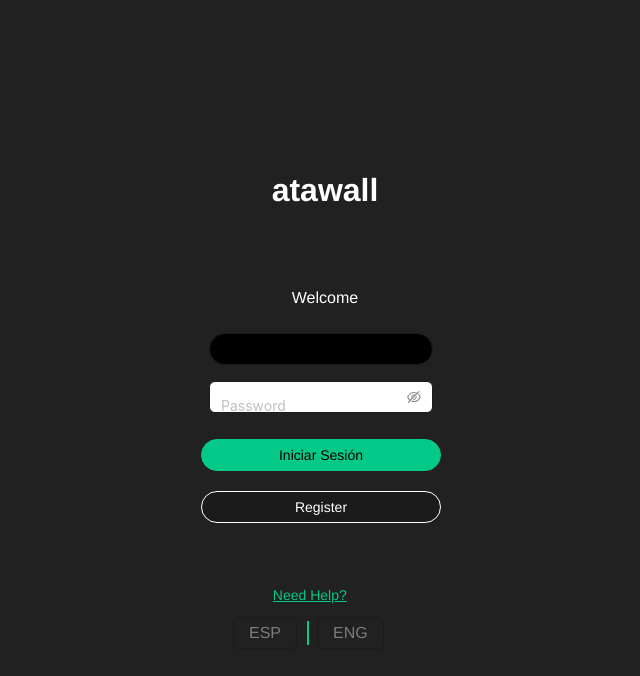
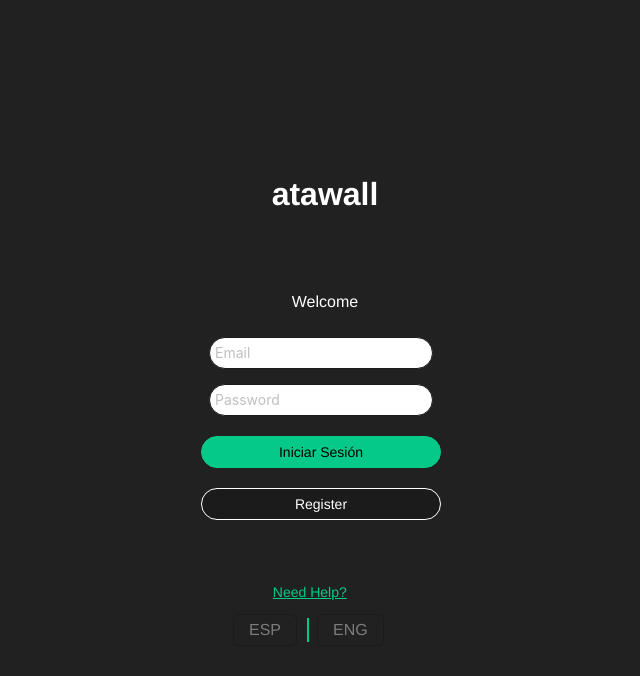
Before and after one commit to juanf1328/atawallFront, a React (Create React App) app: page / in a window 1280 px wide. Both pictures are taken after a click on the button "Login". Shown: the top 676 px of the page, without its empty margins (315-955 px from the left). Built offline with nearby package versions, Linux system fonts and the light colour scheme.

Commit message:
fix txt password

```diff
--- a/src/components/Login.css
+++ b/src/components/Login.css
@@ -45,7 +45,7 @@ input {
 }
 
 input::placeholder {
-  color: #212121;
+  color: #fff;
 }
 
 .button-container {
@@ -90,3 +90,9 @@ button {
 .language-divider {
   height: 1.5rem;
 }
+
+.ant-input {
+  box-sizing: border-box;
+  height: 2rem;
+  margin-bottom: 10px !important;
+}
--- a/src/components/Login.js
+++ b/src/components/Login.js
@@ -80,6 +80,8 @@ const Login = () => {
                   height: '2rem',
                   marginTop: '1rem',
                   borderColor: '#1b1b1b',
+                  background:'#fff',
+                  color:'#000'
                 }}
                 placeholder={language === 'english' ? 'Email' : 'Correo electrónico'}
               />
@@ -87,7 +89,7 @@ const Login = () => {
           </Row>
           <Row>
             <Col span={8}>
-              <Input.Password
+              <Input
                 onChange={handlePasswordChange}
                 style={{
                   width: '14rem',
@@ -95,6 +97,8 @@ const Login = () => {
                   marginLeft: '-0.5rem',
                   height: '2rem',
                   borderColor: '#1b1b1b',
+                  background:'#fff',
+                  color:'#000'
                 }}
                 placeholder={language === 'english' ? 'Password' : 'Contraseña'}
               />
```
